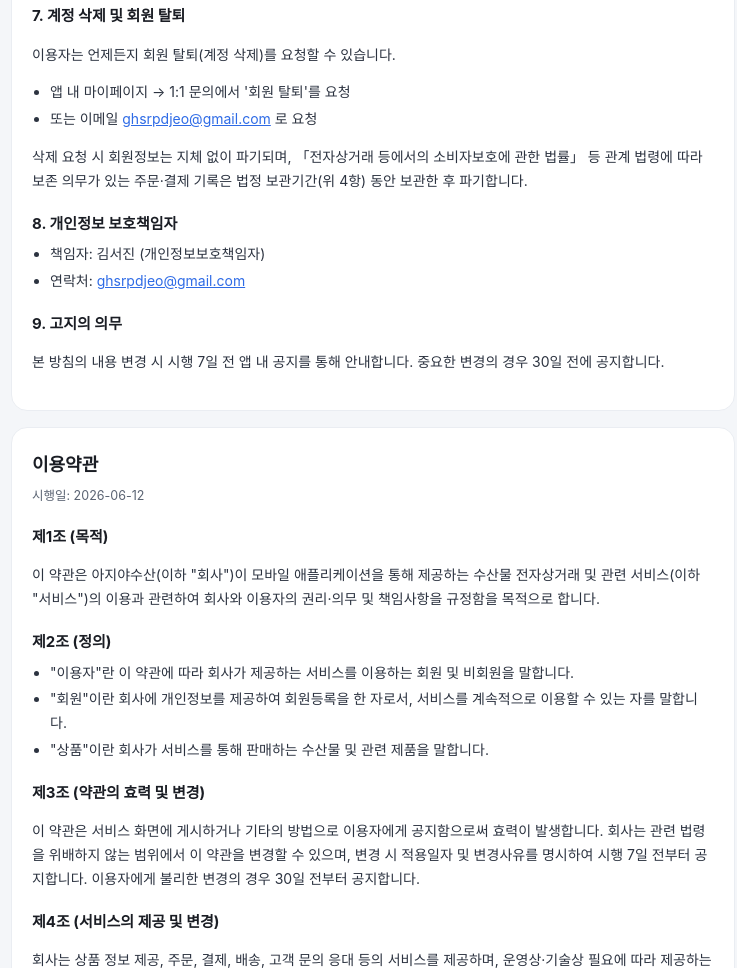
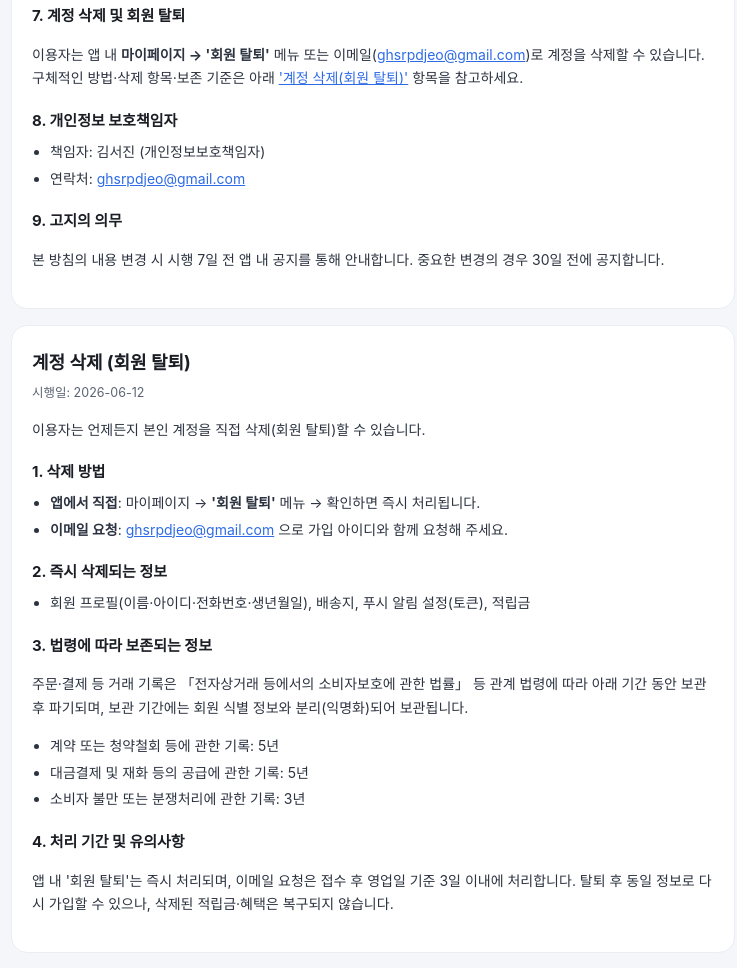
Before and after one commit to chan123hy/ajiya-policy, a plain HTML site: page index.html in a window 1280 px wide. Shown: the part 1434-2402 px from the top of the page, without its empty margins (267-1004 px from the left). Drawn offline with Linux system fonts and the light colour scheme.

Commit message:
feat: 계정 삭제(회원 탈퇴) 전용 섹션 + /account-deletion 경로 추가
- 개인정보처리방침 §7을 요약+링크로, 독립 '계정 삭제(회원 탈퇴)' 섹션 신설
- 앱 내 '회원 탈퇴' 메뉴 직접 삭제 반영 + 삭제/보존 항목·기간 명시
- Google Play 계정삭제 URL용 /account-deletion 경로 페이지

Co-Authored-By: Claude Opus 4.8 (1M context) <noreply@anthropic.com>

```diff
--- a/index.html
+++ b/index.html
@@ -40,6 +40,7 @@
       <div class="meta">시행일 2026-06-12 · 문의 <a href="mailto:ghsrpdjeo@gmail.com">ghsrpdjeo@gmail.com</a></div>
       <nav>
         <a href="#privacy">개인정보처리방침</a>
+        <a href="#account-deletion">계정 삭제</a>
         <a href="#terms">이용약관</a>
         <a href="#refund">취소·환불 정책</a>
         <a href="#business">사업자 정보</a>
@@ -97,12 +98,7 @@
       <p>이용자는 언제든지 자신의 개인정보에 대한 열람·정정·삭제·처리정지를 요청할 수 있으며, 회사는 관련 법령에 따라 지체 없이 조치합니다. (요청: <a href="mailto:ghsrpdjeo@gmail.com">ghsrpdjeo@gmail.com</a>)</p>
 
       <h3>7. 계정 삭제 및 회원 탈퇴</h3>
-      <p>이용자는 언제든지 회원 탈퇴(계정 삭제)를 요청할 수 있습니다.</p>
-      <ul>
-        <li>앱 내 마이페이지 → 1:1 문의에서 '회원 탈퇴'를 요청</li>
-        <li>또는 이메일 <a href="mailto:ghsrpdjeo@gmail.com">ghsrpdjeo@gmail.com</a> 로 요청</li>
-      </ul>
-      <p>삭제 요청 시 회원정보는 지체 없이 파기되며, 「전자상거래 등에서의 소비자보호에 관한 법률」 등 관계 법령에 따라 보존 의무가 있는 주문·결제 기록은 법정 보관기간(위 4항) 동안 보관한 후 파기합니다.</p>
+      <p>이용자는 앱 내 <b>마이페이지 → '회원 탈퇴'</b> 메뉴 또는 이메일(<a href="mailto:ghsrpdjeo@gmail.com">ghsrpdjeo@gmail.com</a>)로 계정을 삭제할 수 있습니다. 구체적인 방법·삭제 항목·보존 기준은 아래 <a href="#account-deletion">'계정 삭제(회원 탈퇴)'</a> 항목을 참고하세요.</p>
 
       <h3>8. 개인정보 보호책임자</h3>
       <ul>
@@ -112,6 +108,35 @@
 
       <h3>9. 고지의 의무</h3>
       <p>본 방침의 내용 변경 시 시행 7일 전 앱 내 공지를 통해 안내합니다. 중요한 변경의 경우 30일 전에 공지합니다.</p>
+    </section>
+
+    <!-- ─────────────── 계정 삭제 (회원 탈퇴) ─────────────── -->
+    <section id="account-deletion">
+      <h2>계정 삭제 (회원 탈퇴)</h2>
+      <p class="eff">시행일: 2026-06-12</p>
+      <p>이용자는 언제든지 본인 계정을 직접 삭제(회원 탈퇴)할 수 있습니다.</p>
+
+      <h3>1. 삭제 방법</h3>
+      <ul>
+        <li><b>앱에서 직접</b>: 마이페이지 → <b>'회원 탈퇴'</b> 메뉴 → 확인하면 즉시 처리됩니다.</li>
+        <li><b>이메일 요청</b>: <a href="mailto:ghsrpdjeo@gmail.com">ghsrpdjeo@gmail.com</a> 으로 가입 아이디와 함께 요청해 주세요.</li>
+      </ul>
+
+      <h3>2. 즉시 삭제되는 정보</h3>
+      <ul>
+        <li>회원 프로필(이름·아이디·전화번호·생년월일), 배송지, 푸시 알림 설정(토큰), 적립금</li>
+      </ul>
+
+      <h3>3. 법령에 따라 보존되는 정보</h3>
+      <p>주문·결제 등 거래 기록은 「전자상거래 등에서의 소비자보호에 관한 법률」 등 관계 법령에 따라 아래 기간 동안 보관 후 파기되며, 보관 기간에는 회원 식별 정보와 분리(익명화)되어 보관됩니다.</p>
+      <ul>
+        <li>계약 또는 청약철회 등에 관한 기록: 5년</li>
+        <li>대금결제 및 재화 등의 공급에 관한 기록: 5년</li>
+        <li>소비자 불만 또는 분쟁처리에 관한 기록: 3년</li>
+      </ul>
+
+      <h3>4. 처리 기간 및 유의사항</h3>
+      <p>앱 내 '회원 탈퇴'는 즉시 처리되며, 이메일 요청은 접수 후 영업일 기준 3일 이내에 처리합니다. 탈퇴 후 동일 정보로 다시 가입할 수 있으나, 삭제된 적립금·혜택은 복구되지 않습니다.</p>
     </section>
 
     <!-- ─────────────── 이용약관 ─────────────── -->
```
Also changed, not shown: account-deletion/index.html (added, +14 -0 lines).
